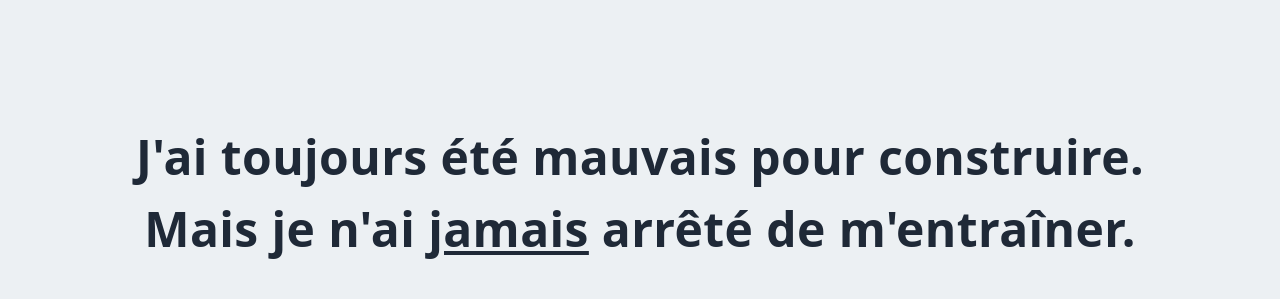
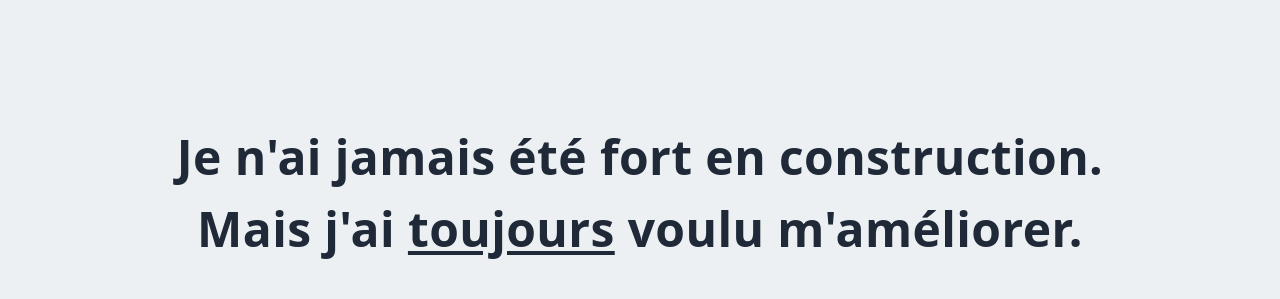
Before and after one commit to N0E-P/my_portfolio, a Next.js app: page / in a window 1280 px wide. Shown: the part 980-1279 px from the top of the page. Built offline with nearby package versions, Linux system fonts and the light colour scheme.

Commit message:
new title

```diff
--- a/components/fr/1-Main.js
+++ b/components/fr/1-Main.js
@@ -9,7 +9,7 @@ export default function Main() {
   );
   var words = [
     "Les projets que j'ai conçu, avec toutes les galères que j'ai traversé.",
-    "Mes aventures dans les cryptos, et les erreurs fatales que j'ai fais.",
+    "Mes aventures dans les cryptos, et les erreurs stupides que j'ai fais.",
     "Toutes mes compétences en programmation, et les outils que j'ai appris à utiliser.",
     "La raison pour laquelle je me retrouve développeur, alors que je suis en fac de sport.",
   ];
--- a/components/fr/2-Presentation.js
+++ b/components/fr/2-Presentation.js
@@ -3,12 +3,12 @@ export default function Presentation() {
     <div id="presentation" className="w-full p-4 items-center">
       <div className="max-w-[1400px] m-auto ">
         <h1 className="mt-5 max-w-[350px] sm:max-w-[1400px] m-auto">
-          J'ai toujours été mauvais pour construire.
+          Je n'ai jamais été fort en construction.
         </h1>
         <h1 className="mb-12 mt-6 max-w-[300px] sm:max-w-[1400px] m-auto">
-          Mais je n'ai{" "}
-          <span className="underline underline-offset-4">jamais</span> arrêté de
-          m'entraîner.
+          Mais j'ai{" "}
+          <span className="underline underline-offset-4">toujours</span> voulu
+          m'améliorer.
         </h1>
         <div className="lg:grid grid-cols-3">
           <div className="p-8 bg-sky-600 rounded-3xl shadow-md shadow-gray-400 lg:mr-4 ">
```
Also changed, not shown: 1 other file (tests, documents, lock files or other folders).
